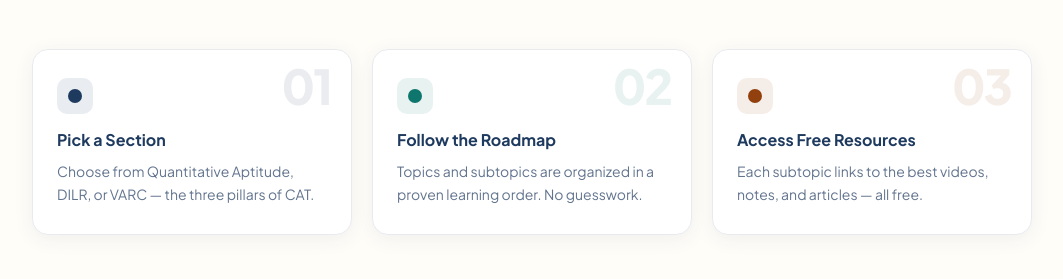
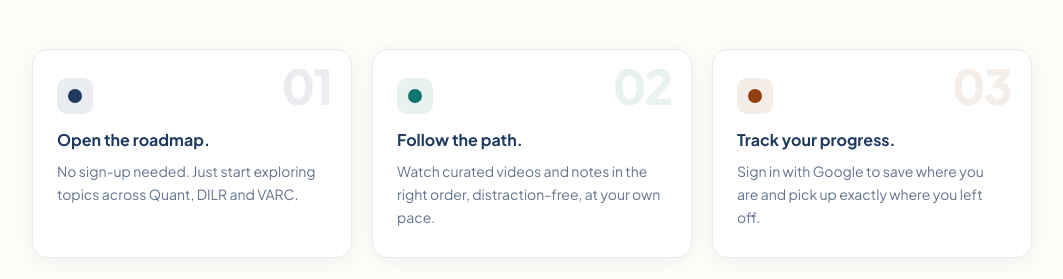
Before and after one commit to singhalvivek/catmap-web, a Next.js app: page / in a window 1280 px wide. Shown: the part 2440-2719 px from the top of the page, without its empty margins (108-1171 px from the left). Built offline with nearby package versions, Linux system fonts and the light colour scheme; no server answers.

Commit message:
how it works

```diff
--- a/src/app/LandingPageClient.tsx
+++ b/src/app/LandingPageClient.tsx
@@ -502,20 +502,20 @@
             {[
               {
                 n: "01",
-                title: "Pick a Section",
-                desc: "Choose from Quantitative Aptitude, DILR, or VARC — the three pillars of CAT.",
+                title: "Open the roadmap.",
+                desc: "No sign-up needed. Just start exploring topics across Quant, DILR and VARC.",
                 color: "#1E3A5F",
               },
               {
                 n: "02",
-                title: "Follow the Roadmap",
-                desc: "Topics and subtopics are organized in a proven learning order. No guesswork.",
+                title: "Follow the path.",
+                desc: "Watch curated videos and notes in the right order, distraction-free, at your own pace.",
                 color: "#0F766E",
               },
               {
                 n: "03",
-                title: "Access Free Resources",
-                desc: "Each subtopic links to the best videos, notes, and articles — all free.",
+                title: "Track your progress.",
+                desc: "Sign in with Google to save where you are and pick up exactly where you left off.",
                 color: "#92400E",
               },
             ].map((s) => (
```
